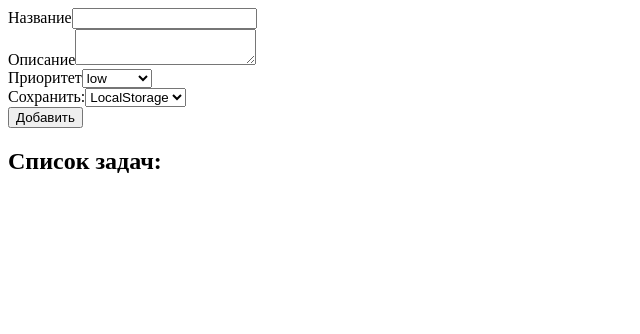
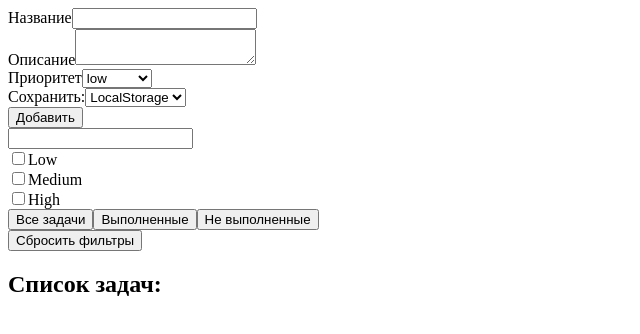
Before and after one commit to fanboyAme/SmartToDo1, a React (Create React App) app in the folder smarttodo/: page / in a window 1280 px wide. Shown: the top 334 px of the page, without its empty margins (0-640 px from the left). Built offline with nearby package versions, Linux system fonts and the light colour scheme.

Commit message:
fix bugs, create filtration start realization pagination

```diff
--- a/smarttodo/src/App.tsx
+++ b/smarttodo/src/App.tsx
@@ -1,24 +1,34 @@
-import React, { useEffect, useState } from "react";
-import { Task } from "./types/task";
+import { useEffect, useState, useMemo } from "react";
+import { Priority, Task } from "./types/task";
 import TaskList from "./components/TaskList";
 import { LocalStorageProvider } from "./services/LocalStorageProvider";
 import EditModal from "./components/EditModal";
 import { IndexedDbProvider } from "./services/IndexedDbProvider";
 import TaskForm from "./components/TaskForm";
 
-const providers = {
-	local: new LocalStorageProvider(),
-	indexeddb: new IndexedDbProvider(),
-};
-
 function App() {
 	const [tasks, setTasks] = useState<Task[]>([]);
 	const [editingTask, setEditingTask] = useState<Task | null>(null);
 	const [isLoading, setIsLoading] = useState(true);
-	const [storageType, setStorageType] = useState<"local" | "indexeddb">(
-		"local"
+	const [storageType, setStorageType] = useState<"local" | "indexeddb">(() => {
+		const newValue = localStorage.getItem("smarttodo-storage-types");
+		if (newValue === "local" || newValue === "indexeddb") {
+			return newValue;
+		} else {
+			return "local";
+		}
+	});
+	const providers = useMemo(
+		() => ({
+			local: new LocalStorageProvider(),
+			indexeddb: new IndexedDbProvider(),
+		}),
+		[]
 	);
 	const provider = providers[storageType];
+	const [filterTitle, setFiltredTitle] = useState<string>("");
+	const [filterPriorities, setFilterPriorities] = useState<Priority[]>([]);
+	const [filterCompleted, setFilterCompleted] = useState<boolean | null>(null);
 
 	useEffect(() => {
 		const loadTasks = async () => {
@@ -29,6 +39,16 @@ function App() {
 		};
 		loadTasks();
 	}, [provider]);
+	useEffect(() => {
+		if (editingTask && !tasks.find((t) => t.id === editingTask.id)) {
+			setEditingTask(null);
+		}
+	}, [tasks, setEditingTask]);
+	const priorityWeight = {
+		high: 3,
+		medium: 2,
+		low: 1,
+	};
 	const addNewTask = async (
 		newTaskData: Omit<Task, "id" | "createdAt" | "completed">
 	) => {
@@ -53,11 +73,14 @@ function App() {
 				task.id === id ? { ...task, completed: !task.completed } : task
 			)
 		);
+		setEditingTask(null);
 	};
 	const startEditing = (task: Task): void => {
 		setEditingTask(task);
 	};
-	const handleSaveEditedTask = async (updates: Partial<Task>) => {
+	const handleSaveEditedTask = async (
+		updates: Partial<Task>
+	): Promise<void> => {
 		if (editingTask == null) {
 			return;
 		}
@@ -68,15 +91,35 @@ function App() {
 			)
 		);
 		setEditingTask(null);
-		function Load() {
-			if (isLoading == true) {
-				return <div>загрузка</div>;
-			}
+	};
+	function getFiltredTask() {
+		console.log("Filtering tasks...", tasks.length);
+		let res = tasks;
+		if (filterTitle) {
+			res = res.filter((task) =>
+				task.title.toLowerCase().includes(filterTitle.toLowerCase())
+			);
 		}
-		const selectStorage = (event: React.ChangeEvent<HTMLSelectElement>) => {
-			setStorageType(event.target.value as "local" | "indexeddb");
-		};
-	};
+		if (filterCompleted !== null) {
+			res = res.filter((task) => task.completed === filterCompleted);
+		}
+		if (filterPriorities.length > 0) {
+			res = res.filter((task) => filterPriorities.includes(task.priority));
+		}
+		const sorted = res.sort((A, B) => {
+			const weightA = priorityWeight[A.priority];
+			const weightB = priorityWeight[B.priority];
+			return weightB - weightA;
+		});
+		console.log("Filtered result:", res.length);
+		return res;
+	}
+	function handleResetFilter() {
+		setFiltredTitle("");
+		setFilterCompleted(null);
+		setFilterPriorities([]);
+	}
+
 	return (
 		<div>
 			{isLoading ? (
@@ -88,9 +131,16 @@ function App() {
 						onAddTask={addNewTask}
 						storageType={storageType}
 						onStorageType={setStorageType}
+						filterTitle={filterTitle}
+						onFiltredTitle={setFiltredTitle}
+						filterPriorities={filterPriorities}
+						onFilterPriorities={setFilterPriorities}
+						filterCompleted={filterCompleted}
+						onFilterCompleted={setFilterCompleted}
+						onResetFilter={handleResetFilter}
 					/>
 					<TaskList
-						tasks={tasks}
+						tasks={getFiltredTask()}
 						onToggleTask={toggleTask}
 						onDeleteTask={deleteTask}
 						onStartEditing={startEditing}
--- a/smarttodo/src/components/EditModal.tsx
+++ b/smarttodo/src/components/EditModal.tsx
@@ -1,6 +1,5 @@
-import React, { useState } from "react";
-import App from "../App";
-import { Task, Priority } from "../types/task";
+import React, { useEffect, useState } from "react";
+import { Priority } from "../types/task";
 import { EditModalProps } from "../interfaces/EditModalProps";
 import "../styles/main.css";
 
@@ -10,6 +9,12 @@ function EditModal({ task, onSave, onClose }: EditModalProps) {
 	const [priority, setPriority] = useState(task.priority);
 	const [completed, setCompleted] = useState(task.completed);
 
+	useEffect(() => {
+		setTitle(task.title);
+		setDescription(task.description);
+		setPriority(task.priority);
+		setCompleted(task.completed);
+	}, [task]);
 	function handleSubmit(event: React.FormEvent<HTMLFormElement>) {
 		event.preventDefault();
 		onSave({ title, priority, description, completed });
--- a/smarttodo/src/components/TaskForm.tsx
+++ b/smarttodo/src/components/TaskForm.tsx
@@ -1,16 +1,19 @@
 import React, { useState } from "react";
 import { Task, Priority } from "../types/task";
-interface TaskFormProps {
-	onAddTask: (newTaskData: {
-		title: string;
-		description?: string;
-		priority: Priority;
-	}) => void;
-	storageType: "local" | "indexeddb";
-	onStorageType: (type: "local" | "indexeddb") => void;
-}
+import { TaskFormProps } from "../interfaces/TaskFormProps";
 
-function TaskForm({ onAddTask, storageType, onStorageType }: TaskFormProps) {
+function TaskForm({
+	onAddTask,
+	storageType,
+	onStorageType,
+	filterCompleted,
+	filterPriorities,
+	filterTitle,
+	onFilterCompleted,
+	onFilterPriorities,
+	onFiltredTitle,
+	onResetFilter,
+}: TaskFormProps) {
 	const [title, setTitle] = useState("");
 	const [description, setDescription] = useState("");
 	const [priority, setPriority] = useState<Priority>("low");
@@ -25,7 +28,9 @@ function TaskForm({ onAddTask, storageType, onStorageType }: TaskFormProps) {
 		setPriority(event.target.value as Priority);
 	};
 	const selectStorage = (event: React.ChangeEvent<HTMLSelectElement>) => {
-		onStorageType(event.target.value as "local" | "indexeddb");
+		const newValue = event.target.value as "local" | "indexeddb";
+		localStorage.setItem("smarttodo-storage-types", newValue);
+		onStorageType(newValue);
 	};
 	function handleSubmit(event: React.ChangeEvent<HTMLFormElement>) {
 		event.preventDefault();
@@ -68,6 +73,87 @@ function TaskForm({ onAddTask, storageType, onStorageType }: TaskFormProps) {
 				</label>
 			</div>
 			<button type="submit">Добавить</button>
+			<div>
+				<input
+					value={filterTitle}
+					onChange={(e) => onFiltredTitle(e.target.value)}
+				></input>
+			</div>
+			<div>
+				<input
+					type="checkbox"
+					id="priority-low"
+					checked={filterPriorities.includes("low")}
+					onChange={(e) => {
+						if (e.target.checked) {
+							onFilterPriorities([...filterPriorities, "low"]);
+						} else {
+							onFilterPriorities(filterPriorities.filter((p) => p !== "low"));
+						}
+					}}
+				/>
+				<label htmlFor="priority-low">Low</label>
+			</div>
+			<div>
+				<input
+					type="checkbox"
+					id="priority-medium"
+					checked={filterPriorities.includes("medium")}
+					onChange={(e) => {
+						if (e.target.checked) {
+							onFilterPriorities([...filterPriorities, "medium"]);
+						} else {
+							onFilterPriorities(
+								filterPriorities.filter((p) => p !== "medium")
+							);
+						}
+					}}
+				/>
+				<label htmlFor="priority-medium">Medium</label>
+			</div>
+			<div>
+				<input
+					type="checkbox"
+					id="priority-high"
+					checked={filterPriorities.includes("high")}
+					onChange={(e) => {
+						if (e.target.checked) {
+							onFilterPriorities([...filterPriorities, "high"]);
+						} else {
+							onFilterPriorities(filterPriorities.filter((p) => p !== "high"));
+						}
+					}}
+				/>
+				<label htmlFor="priority-high">High</label>
+			</div>
+			<div>
+				<button
+					type="button"
+					onClick={() => onFilterCompleted(null)}
+					className={filterCompleted === null ? "active" : ""}
+				>
+					Все задачи
+				</button>
+				<button
+					type="button"
+					onClick={() => onFilterCompleted(true)}
+					className={filterCompleted === true ? "active" : ""}
+				>
+					Выполненные
+				</button>
+				<button
+					type="button"
+					onClick={() => onFilterCompleted(false)}
+					className={filterCompleted === false ? "active" : ""}
+				>
+					Не выполненные
+				</button>
+			</div>
+			<div>
+				<button type="button" onClick={onResetFilter}>
+					Сбросить фильтры
+				</button>
+			</div>
 		</form>
 	);
 }
--- a/smarttodo/src/components/TaskList.tsx
+++ b/smarttodo/src/components/TaskList.tsx
@@ -1,13 +1,6 @@
-import React from "react";
-import { Priority, Task } from "../types/task";
 import TaskCard from "./TaskCard";
+import { TaskListProps } from "../interfaces/TaskListProps";
 
-interface TaskListProps {
-	tasks: Task[];
-	onToggleTask: (id: string) => void;
-	onDeleteTask: (id: string) => void;
-	onStartEditing: (task: Task) => void;
-}
 function TaskList({
 	tasks,
 	onToggleTask,
@@ -18,7 +11,9 @@ function TaskList({
 		<div>
 			<h2>Список задач:</h2>
 			<ul>
-				{tasks.map((task) => (
+				{tasks
+					.filter((task) => task && task.id)
+					.map((task) => (
 						<TaskCard
 							task={task}
 							key={task.id}
--- /dev/null
+++ b/smarttodo/src/interfaces/TaskFormProps.ts
@@ -0,0 +1,17 @@
+import { Priority } from "../types/task";
+export interface TaskFormProps {
+	onAddTask: (newTaskData: {
+		title: string;
+		description?: string;
+		priority: Priority;
+	}) => void;
+	storageType: "local" | "indexeddb";
+	onStorageType: (type: "local" | "indexeddb") => void;
+	filterTitle: string;
+	onFiltredTitle: (type: string) => void;
+	filterPriorities: Priority[];
+	onFilterPriorities: (type: Priority[]) => void;
+	filterCompleted: boolean | null;
+	onFilterCompleted: (type: boolean | null) => void;
+	onResetFilter: () => void;
+}
--- /dev/null
+++ b/smarttodo/src/interfaces/TaskListProps.ts
@@ -0,0 +1,7 @@
+import { Task } from "../types/task";
+export interface TaskListProps {
+	tasks: Task[];
+	onToggleTask: (id: string) => void;
+	onDeleteTask: (id: string) => void;
+	onStartEditing: (task: Task) => void;
+}
--- a/smarttodo/src/services/LocalStorageProvider.ts
+++ b/smarttodo/src/services/LocalStorageProvider.ts
@@ -50,14 +50,13 @@ export class LocalStorageProvider implements IStorageProvider {
 	}
 	async updateTask(id: string, update: Partial<Task>): Promise<void> {
 		const actualTask = await this.getAllTask();
-		const updateTask = actualTask.map((currentTask) => {
-			if (currentTask.id === id) {
-				return { ...currentTask, ...update };
-			} else {
-				return currentTask;
-			}
-		});
-		this.saveTasks(updateTask);
+		const taskMap = new Map(actualTask.map((task) => [task.id, task]));
+		const taskToUpdate = taskMap.get(id);
+		if (taskToUpdate) {
+			taskMap.set(id, { ...taskToUpdate, ...update });
+		}
+		const updatedTask = Array.from(taskMap.values());
+		this.saveTasks(updatedTask);
 	}
 	async deleteTask(id: string): Promise<void> {
 		const actualTask = await this.getAllTask();
```
Also changed, not shown: smarttodo/src/components/TaskCard.tsx (+2 -8 lines), smarttodo/src/interfaces/TaskCardProps.ts (added, +7 -0 lines). Lines whose indentation alone changed are shown as unchanged.
